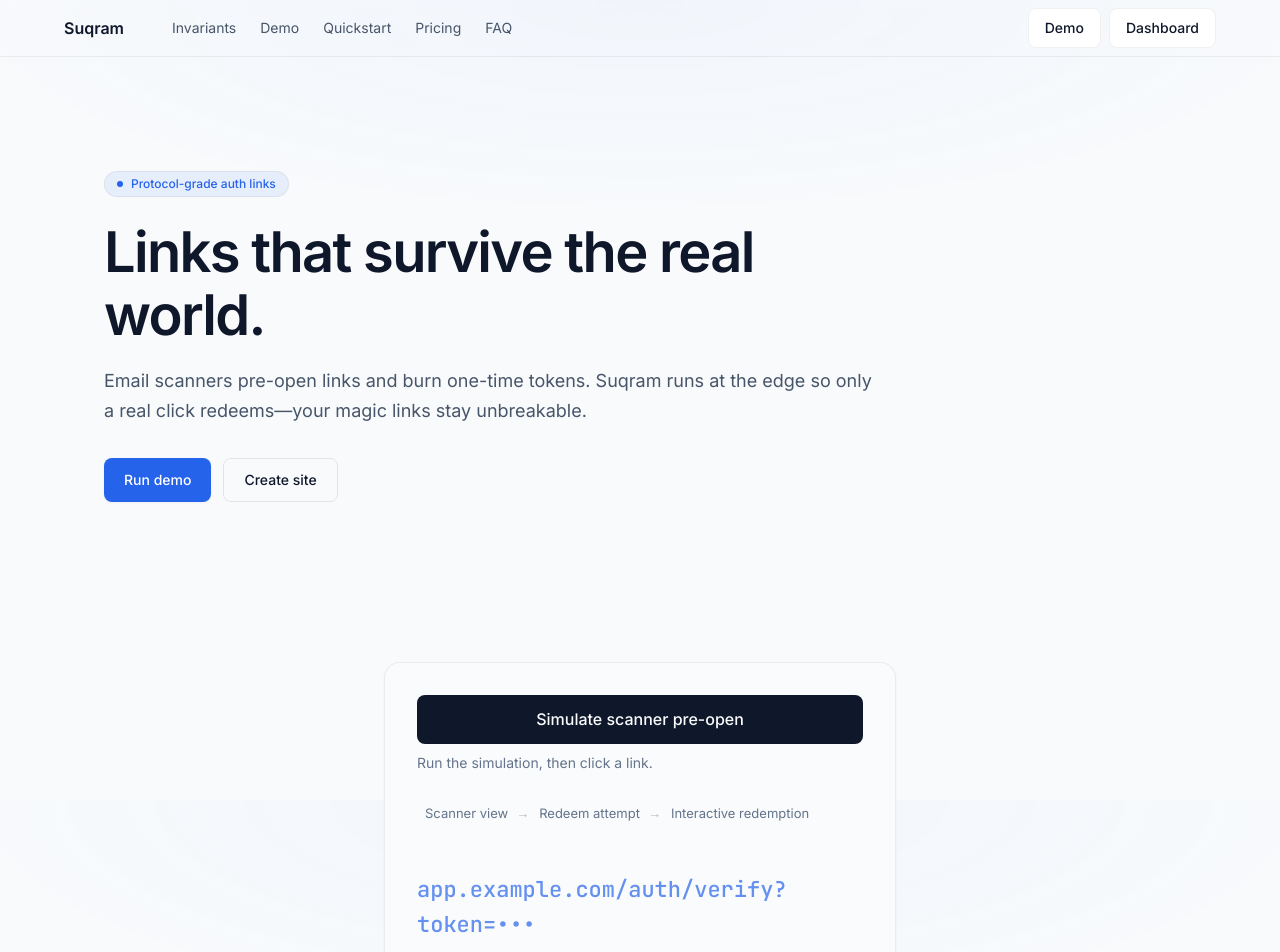
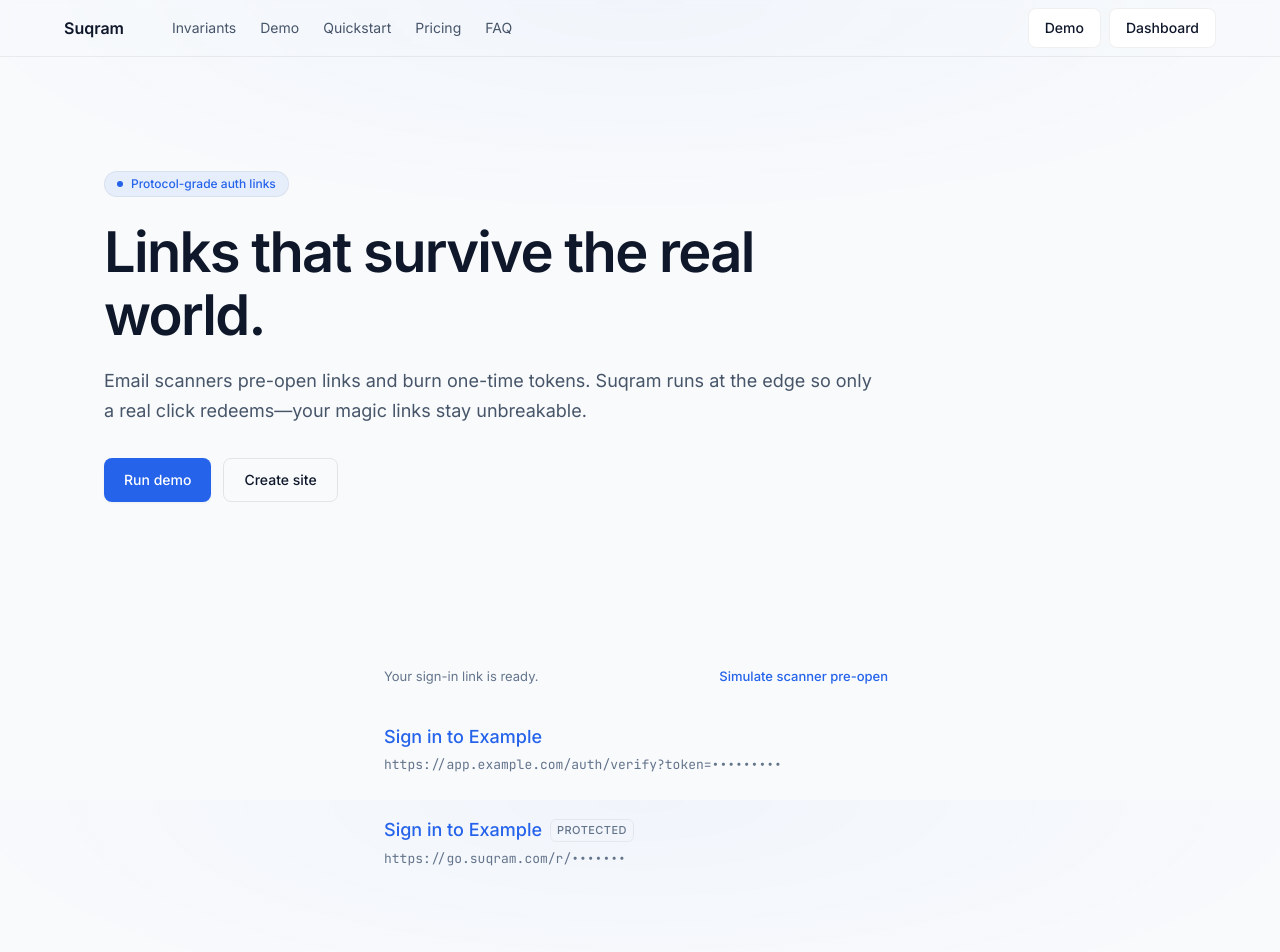
Before and after one commit to macuunamatata/Suqram, a Next.js app in the folder site/: page / in a window 1280 px wide. Shown: the top 952 px of the page. Built offline with nearby package versions, Linux system fonts and the light colour scheme.

Commit message:
Polish UI/UX to domained feel

```diff
--- a/site/app/components/DemoBeforeAfter.tsx
+++ b/site/app/components/DemoBeforeAfter.tsx
@@ -1,174 +1,143 @@
 "use client";
 
-import { useState, useCallback } from "react";
+import { useState } from "react";
 import { motion, AnimatePresence, useReducedMotion } from "framer-motion";
 
-const STEPS = ["Scanner view", "Redeem attempt", "Interactive redemption"] as const;
-const STEP_DURATION_MS = 600;
-
 type Clicked = null | "unprotected" | "protected";
+type RunFirstLink = null | "unprotected" | "protected";
 
 export default function DemoBeforeAfter() {
   const reduceMotion = useReducedMotion() ?? false;
   const [simulated, setSimulated] = useState(false);
-  const [stepIndex, setStepIndex] = useState<number | null>(null);
-  const [running, setRunning] = useState(false);
   const [clicked, setClicked] = useState<Clicked>(null);
-  const [showRunFirst, setShowRunFirst] = useState(false);
+  const [runFirstLink, setRunFirstLink] = useState<RunFirstLink>(null);
 
-  const runSimulation = useCallback(async () => {
-    setShowRunFirst(false);
-    if (running) return;
-    setRunning(true);
-    setStepIndex(0);
-    const delay = (ms: number) => new Promise((r) => setTimeout(r, ms));
-    await delay(STEP_DURATION_MS);
-    setStepIndex(1);
-    await delay(STEP_DURATION_MS);
-    setStepIndex(2);
-    await delay(STEP_DURATION_MS);
+  const onSimulate = () => {
+    setRunFirstLink(null);
     setSimulated(true);
-    setRunning(false);
-  }, [running]);
+  };
 
-  const handleUnprotected = (e: React.MouseEvent) => {
+  const onUnprotectedClick = (e: React.MouseEvent) => {
     e.preventDefault();
-    if (!simulated) return;
+    if (!simulated) {
+      setRunFirstLink("unprotected");
+      return;
+    }
     setClicked((c) => (c === "unprotected" ? null : "unprotected"));
   };
 
-  const handleProtected = (e: React.MouseEvent) => {
+  const onProtectedClick = (e: React.MouseEvent) => {
     e.preventDefault();
-    if (!simulated) return;
+    if (!simulated) {
+      setRunFirstLink("protected");
+      return;
+    }
     setClicked((c) => (c === "protected" ? null : "protected"));
-  };
-
-  const handleLinkClickBeforeSim = (e: React.MouseEvent) => {
-    e.preventDefault();
-    setShowRunFirst(true);
   };
 
   return (
     <section className="demo-section" aria-label="Demo">
       <div className="demo-wrap">
-        <div className="demo-panel">
-          <div className="demo-actions">
+        <div className="demo-email">
+          <header className="demo-email-header">
+            <p className="demo-email-eyebrow">Your sign-in link is ready.</p>
             <button
               type="button"
-              className="demo-btn-primary"
-              onClick={runSimulation}
-              disabled={running || simulated}
+              className="demo-email-btn"
+              onClick={onSimulate}
+              disabled={simulated}
               aria-label="Simulate scanner pre-open"
             >
-              {running ? "Simulating…" : simulated ? "Simulated" : "Simulate scanner pre-open"}
+              Simulate scanner pre-open
             </button>
-            {!simulated && !showRunFirst && (
-              <p className="demo-hint" aria-live="polite">
-                Run the simulation, then click a link.
-              </p>
-            )}
-          </div>
+          </header>
 
-          <div className="demo-trace" role="status" aria-label="Simulation steps">
-            {STEPS.map((label, i) => (
-              <span key={label} className="demo-trace-segment">
-                <span
-                  className={`demo-trace-step ${stepIndex === i ? "demo-trace-step-active" : stepIndex !== null && i < stepIndex ? "demo-trace-step-done" : ""}`}
-                >
-                  {label}
-                </span>
-                {i < STEPS.length - 1 && <span className="demo-trace-arrow" aria-hidden> → </span>}
-              </span>
-            ))}
-          </div>
-
-          <div className="demo-link-blocks">
-            <div className="demo-link-block">
+          <div className="demo-email-links">
+            {/* Unprotected row */}
+            <div className="demo-link-row">
               <a
                 href="#"
-                className={`demo-link demo-link-unprotected ${!simulated ? "demo-link-disabled" : ""}`}
-                onClick={simulated ? handleUnprotected : handleLinkClickBeforeSim}
-                aria-label={simulated ? "Unprotected link — opens with error" : "Run scanner simulation first"}
+                className="demo-link"
+                onClick={onUnprotectedClick}
+                aria-label={simulated ? "Unprotected link" : "Run scanner simulation first"}
               >
-                app.example.com/auth/verify?token=•••
+                Sign in to Example
               </a>
+              <p className={`demo-link-url ${simulated ? "demo-link-url-burned" : ""}`} aria-hidden>
+                https://app.example.com/auth/verify?token=•••••••••
+              </p>
+              {!simulated && runFirstLink === "unprotected" && (
+                <p className="demo-inline-hint" aria-live="polite">
+                  Run scanner simulation first
+                </p>
+              )}
               {simulated && (
-                <motion.div
-                  className="demo-outcome demo-outcome-expired"
-                  initial={reduceMotion ? false : { opacity: 0, y: 4 }}
-                  animate={{ opacity: 1, y: 0 }}
-                  transition={{ duration: 0.2 }}
-                >
-                  <span className="demo-outcome-label">
-                    <IconX className="demo-outcome-icon" aria-hidden /> Expired
-                  </span>
-                  <span className="demo-outcome-sub">Token consumed by scanner</span>
+                <>
+                  <p className="demo-inline-outcome demo-inline-outcome-fail" aria-live="polite">
+                    Token consumed by scanner
+                  </p>
                   <AnimatePresence>
                     {clicked === "unprotected" && (
-                      <motion.span
-                        className="demo-outcome-inline"
+                      <motion.p
+                        className="demo-inline-result demo-inline-result-fail"
                         initial={reduceMotion ? false : { opacity: 0 }}
                         animate={{ opacity: 1 }}
                         exit={{ opacity: 0 }}
+                        aria-live="polite"
                       >
+                        <IconX className="demo-inline-icon" aria-hidden />
                         Link expired
-                      </motion.span>
+                      </motion.p>
                     )}
                   </AnimatePresence>
-                </motion.div>
+                </>
               )}
             </div>
 
-            <div className="demo-link-block">
-              <a
-                href="#"
-                className={`demo-link demo-link-protected ${!simulated ? "demo-link-disabled" : ""}`}
-                onClick={simulated ? handleProtected : handleLinkClickBeforeSim}
-                aria-label={simulated ? "Protected link — opens successfully" : "Run scanner simulation first"}
-              >
-                go.suqram.com/r/•••••••
-              </a>
+            {/* Protected row */}
+            <div className="demo-link-row">
+              <div className="demo-link-row-head">
+                <a
+                  href="#"
+                  className="demo-link demo-link-protected"
+                  onClick={onProtectedClick}
+                  aria-label={simulated ? "Protected link" : "Run scanner simulation first"}
+                >
+                  Sign in to Example
+                </a>
+                <span className="demo-badge">Protected</span>
+              </div>
+              <p className="demo-link-url" aria-hidden>
+                https://go.suqram.com/r/•••••••
+              </p>
+              {!simulated && runFirstLink === "protected" && (
+                <p className="demo-inline-hint" aria-live="polite">
+                  Run scanner simulation first
+                </p>
+              )}
               {simulated && (
-                <motion.div
-                  className="demo-outcome demo-outcome-valid"
-                  initial={reduceMotion ? false : { opacity: 0, y: 4 }}
-                  animate={{ opacity: 1, y: 0 }}
-                  transition={{ duration: 0.2 }}
-                >
-                  <span className="demo-outcome-label">
-                    <IconCheck className="demo-outcome-icon" aria-hidden /> Still valid
-                  </span>
-                  <span className="demo-outcome-sub">Scanner views don&apos;t redeem</span>
+                <>
+                  <p className="demo-inline-outcome demo-inline-outcome-ok" aria-live="polite">
+                    Scanner views don&apos;t redeem
+                  </p>
                   <AnimatePresence>
                     {clicked === "protected" && (
-                      <motion.span
-                        className="demo-outcome-inline"
+                      <motion.p
+                        className="demo-inline-result demo-inline-result-ok"
                         initial={reduceMotion ? false : { opacity: 0 }}
                         animate={{ opacity: 1 }}
                         exit={{ opacity: 0 }}
+                        aria-live="polite"
                       >
+                        <IconCheck className="demo-inline-icon" aria-hidden />
                         Signed in
-                      </motion.span>
+                      </motion.p>
                     )}
                   </AnimatePresence>
-                </motion.div>
+                </>
               )}
             </div>
           </div>
-
-          <AnimatePresence>
-            {showRunFirst && !simulated && (
-              <motion.p
-                className="demo-run-first"
-                aria-live="polite"
-                initial={reduceMotion ? false : { opacity: 0, y: 4 }}
-                animate={{ opacity: 1, y: 0 }}
-                exit={{ opacity: 0 }}
-              >
-                Run scanner simulation first
-              </motion.p>
-            )}
-          </AnimatePresence>
         </div>
       </div>
     </section>
@@ -177,7 +146,7 @@
 
 function IconX({ className }: { className?: string }) {
   return (
-    <svg className={className} viewBox="0 0 24 24" fill="none" stroke="currentColor" strokeLinecap="round" strokeLinejoin="round" aria-hidden>
+    <svg className={className} viewBox="0 0 24 24" fill="none" stroke="currentColor" strokeWidth="2" strokeLinecap="round" strokeLinejoin="round" aria-hidden>
       <path d="M18 6L6 18M6 6l12 12" />
     </svg>
   );
@@ -185,7 +154,7 @@
 
 function IconCheck({ className }: { className?: string }) {
   return (
-    <svg className={className} viewBox="0 0 24 24" fill="none" stroke="currentColor" strokeLinecap="round" strokeLinejoin="round" aria-hidden>
+    <svg className={className} viewBox="0 0 24 24" fill="none" stroke="currentColor" strokeWidth="2" strokeLinecap="round" strokeLinejoin="round" aria-hidden>
       <path d="M20 6L9 17l-5-5" />
     </svg>
   );
--- a/site/app/globals.css
+++ b/site/app/globals.css
@@ -861,137 +861,117 @@
     line-height: 1.5;
   }
 
-  /* Product demo — scanner simulation, two links, neutral outcomes */
+  /* Product demo — email snippet, two links only, no cards/tiles/banners */
   .demo-section { padding: var(--space-12) 0 var(--space-16); }
   .demo-wrap { max-width: 560px; margin: 0 auto; padding: 0 var(--space-4); }
   @media (min-width: 640px) { .demo-wrap { padding: 0 var(--space-6); } }
-  .demo-panel {
-    background: var(--surface-tint);
-    border: 1px solid var(--border);
-    border-radius: 16px;
-    box-shadow: var(--shadow-surface);
-    padding: var(--space-8);
+  .demo-email { display: flex; flex-direction: column; gap: var(--space-8); }
+  .demo-email-header {
     display: flex;
-    flex-direction: column;
-    gap: var(--space-6);
+    flex-wrap: wrap;
+    align-items: center;
+    justify-content: space-between;
+    gap: var(--space-3);
   }
-  .demo-actions { display: flex; flex-direction: column; gap: var(--space-2); }
-  .demo-btn-primary {
+  .demo-email-eyebrow {
+    font-size: 0.8125rem;
+    color: var(--muted);
+    margin: 0;
+  }
+  .demo-email-btn {
     font: inherit;
-    font-size: 1rem;
+    font-size: 0.8125rem;
     font-weight: 500;
-    color: var(--surface-tint);
-    background: var(--text);
+    color: var(--primary);
+    background: none;
     border: none;
-    border-radius: var(--radius-md);
-    padding: var(--space-3) var(--space-5);
+    padding: var(--space-1) var(--space-2);
     cursor: pointer;
-    transition: opacity var(--duration-ui) var(--ease-out), transform var(--duration-ui) var(--ease-out);
+    text-underline-offset: 3px;
+    transition: opacity var(--duration-ui) var(--ease-out), text-decoration-color var(--duration-ui) var(--ease-out);
   }
-  .demo-btn-primary:hover:not(:disabled) { opacity: 0.9; }
-  .demo-btn-primary:active:not(:disabled) { transform: scale(0.98); }
-  .demo-btn-primary:disabled { opacity: 0.6; cursor: not-allowed; }
-  .demo-btn-primary:focus-visible {
+  .demo-email-btn:hover:not(:disabled) { text-decoration: underline; }
+  .demo-email-btn:disabled { opacity: 0.6; cursor: default; }
+  .demo-email-btn:focus-visible {
     outline: none;
+    border-radius: var(--radius-sm);
     box-shadow: 0 0 0 2px var(--primary-ring);
   }
   @media (prefers-reduced-motion: reduce) {
-    .demo-btn-primary { transition: none; }
+    .demo-email-btn { transition: none; }
   }
-  .demo-hint {
-    font-size: 0.875rem;
-    color: var(--muted);
-    margin: 0;
+  .demo-email-links { display: flex; flex-direction: column; gap: var(--space-10); }
+  .demo-link-row { display: flex; flex-direction: column; gap: var(--space-1); }
+  .demo-link-row-head {
+    display: flex;
+    align-items: center;
+    gap: var(--space-2);
+    flex-wrap: wrap;
   }
-  .demo-trace {
-    font-size: 0.8125rem;
-    color: var(--muted);
-    display: flex;
-    flex-wrap: wrap;
-    align-items: center;
-    gap: 0.125rem;
-  }
-  .demo-trace-segment { display: inline-flex; align-items: center; }
-  .demo-trace-step {
-    padding: var(--space-1) var(--space-2);
-    border-radius: var(--radius-sm);
-    transition: color var(--duration-ui) var(--ease-out), background-color var(--duration-ui) var(--ease-out);
-  }
-  .demo-trace-step-active {
-    color: var(--text);
-    background: var(--surface-elevated);
-  }
-  .demo-trace-step-done {
-    color: var(--text-secondary);
-  }
-  .demo-trace-arrow { opacity: 0.5; user-select: none; }
-  @media (prefers-reduced-motion: reduce) {
-    .demo-trace-step { transition: none; }
-  }
-  .demo-link-blocks { display: flex; flex-direction: column; gap: var(--space-6); }
-  .demo-link-block { display: flex; flex-direction: column; gap: var(--space-2); }
   .demo-link {
-    display: block;
-    font-family: var(--font-mono);
-    font-size: 1.25rem;
+    font-size: 1.125rem;
     font-weight: 500;
     color: var(--primary);
     text-decoration: none;
-    text-underline-offset: 5px;
-    padding: var(--space-4) 0;
-    transition: color var(--duration-ui) var(--ease-out), text-decoration-color var(--duration-ui) var(--ease-out), opacity var(--duration-ui) var(--ease-out);
+    text-underline-offset: 4px;
+    text-decoration-thickness: 1px;
+    transition: color var(--duration-ui) var(--ease-out), text-decoration-color var(--duration-ui) var(--ease-out), box-shadow var(--duration-ui) var(--ease-out);
     cursor: pointer;
   }
-  .demo-link-disabled {
-    cursor: default;
-    opacity: 0.7;
+  .demo-link:hover { text-decoration: underline; }
+  .demo-link-protected:hover {
+    text-decoration: underline;
+    box-shadow: 0 1px 0 0 var(--primary);
   }
-  .demo-link-disabled:hover { text-decoration: none; }
-  @media (min-width: 640px) {
-    .demo-link { font-size: 1.375rem; padding: var(--space-5) 0; }
-  }
-  .demo-link:not(.demo-link-disabled):hover { text-decoration: underline; }
   .demo-link:focus-visible {
     outline: none;
     border-radius: var(--radius-sm);
     box-shadow: 0 0 0 2px var(--primary-ring);
   }
-  .demo-outcome {
-    padding: var(--space-3) var(--space-4);
-    border-radius: var(--radius-md);
+  .demo-link-url {
+    font-family: var(--font-mono);
+    font-size: 0.8125rem;
+    color: var(--muted);
+    margin: 0;
+    transition: opacity var(--duration-ui) var(--ease-out);
+  }
+  .demo-link-url-burned { opacity: 0.5; }
+  .demo-badge {
+    font-size: 0.6875rem;
+    font-weight: 500;
+    text-transform: uppercase;
+    letter-spacing: 0.04em;
+    color: var(--muted);
+    padding: 0.125rem 0.375rem;
     border: 1px solid var(--border);
-    background: var(--surface-elevated);
-    display: flex;
-    flex-direction: column;
-    gap: var(--space-1);
-    font-size: 0.9375rem;
+    border-radius: var(--radius-sm);
   }
-  .demo-outcome-label {
+  .demo-inline-hint {
+    font-size: 0.8125rem;
+    color: var(--muted);
+    margin: 0;
+    margin-top: var(--space-1);
+  }
+  .demo-inline-outcome {
+    font-size: 0.8125rem;
+    margin: 0;
+    margin-top: var(--space-1);
+  }
+  .demo-inline-outcome-fail { color: var(--status-error); }
+  .demo-inline-outcome-ok { color: var(--status-success); }
+  .demo-inline-result {
     display: inline-flex;
     align-items: center;
     gap: var(--space-2);
-    font-weight: 500;
-    color: var(--text);
-  }
-  .demo-outcome-icon { width: 1rem; height: 1rem; flex-shrink: 0; color: var(--muted); }
-  .demo-outcome-expired .demo-outcome-icon { color: var(--text-secondary); }
-  .demo-outcome-valid .demo-outcome-icon { color: var(--text-secondary); }
-  .demo-outcome-sub {
     font-size: 0.8125rem;
-    color: var(--muted);
-  }
-  .demo-outcome-inline {
-    font-size: 0.8125rem;
-    color: var(--primary);
+    margin: 0;
     margin-top: var(--space-1);
   }
-  .demo-run-first {
-    font-size: 0.875rem;
-    color: var(--muted);
-    margin: 0;
-  }
+  .demo-inline-result-fail { color: var(--status-error); }
+  .demo-inline-result-ok { color: var(--status-success); }
+  .demo-inline-icon { width: 0.875rem; height: 0.875rem; flex-shrink: 0; }
   @media (prefers-reduced-motion: reduce) {
-    .demo-link { transition: none; }
+    .demo-link, .demo-link-url { transition: none; }
   }
 }
 
--- a/site/app/page.tsx
+++ b/site/app/page.tsx
@@ -29,6 +29,10 @@
   {
     title: "Works with existing auth",
     body: "Point your link domain to the rail. No SDK; swap the URL in your email template.",
+  },
+  {
+    title: "AI Spend Authorization Rail",
+    body: "One lane. One outcome: No request can burn variable AI cost unless it carries an edge-minted spend permit.",
   },
 ];
 
```
